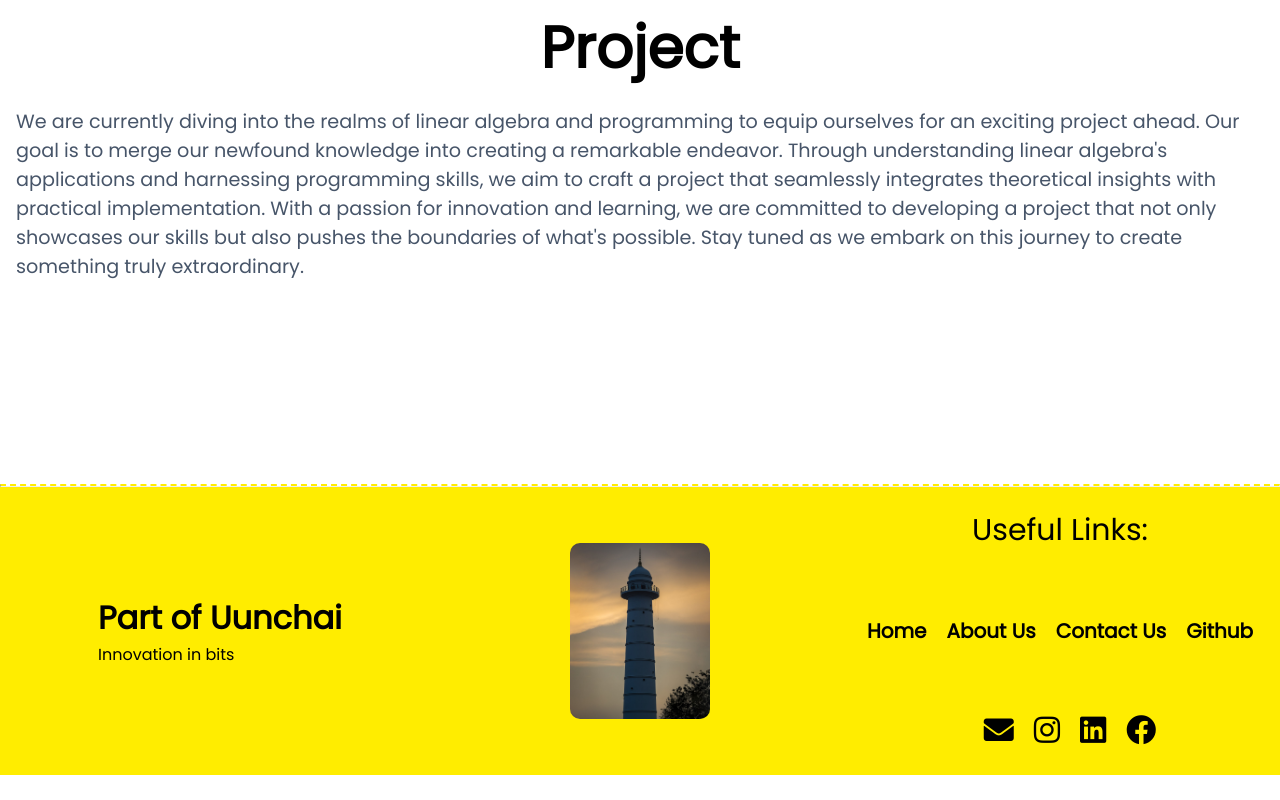
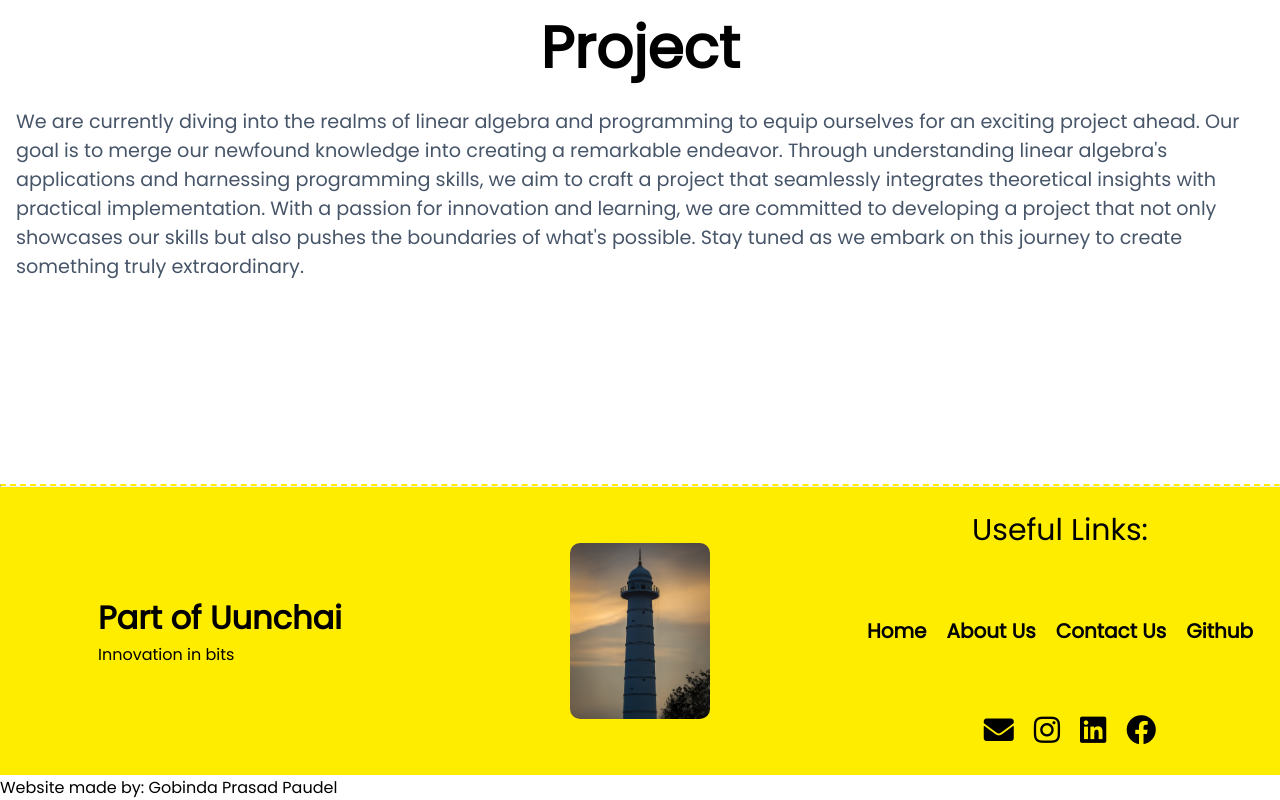
Before and after one commit to gobinda-prasad-paudel/uunchai, a plain HTML site: page index.html in a window 1280 px wide. Shown: the part 1911-2711 px from the top of the page. Before the commit the page ends 2686 px from the top, so only its background shows below. Drawn offline with Linux system fonts and the light colour scheme.

Commit message:
Update index.html

```diff
--- a/index.html
+++ b/index.html
@@ -1,14 +1,12 @@
 <!doctype html>
 <html lang="en">
-
-<head>
 
 <meta charset="UTF-8" />
 <meta http-equiv="X-UA-Compatible" content="IE=edge" />
 <meta name="viewport" content="width=device-width, initial-scale=1.0, minimum-scale=1.0, viewport-fit=cover" />
 <meta property="og:title" content="Team Qunantaverse" />
 <meta name="keywords" content="team quantaverse, team quantum, darahara,  uunchai" />
-  <meta property="og:url" content="https://gobinda-prasad-paudel.github.io/uunchai/" />
+<meta property="og:url" content="t-quntaverse.netlify.app" />
 <meta property="og:image" />
 <meta property="og:description" content="Innovations in bits" />
 <meta property="og:type" content="website" />
@@ -20,7 +18,6 @@
   crossorigin="anonymous" referrerpolicy="no-referrer" />
 <title>Team Quantaverse</title>
 </head>
-
 
 <body>
   <main>
@@ -164,6 +161,7 @@
         </div>
         <div class="footer_links">
 
+
           <a href="mailto:uunchai1@gmail.com?subject=Contact%20from%20Team%20Quantaverse%20Website&body=Hi%20Gobinda%20Poudel,%0A%0AContacted%20through%20website%20of%20Team%20Quantaverse"
             target="_blank"><i class="fas fa-envelope"></i></a>
           <a href="https://www.instagram.com/uunchaii/" target="_blank"><i class="fab fa-instagram"></i></a>
@@ -175,6 +173,10 @@
       </div>
 
     </footer>
+    <div class="developer">
+      <p>Website made by: <a class="link" target="_blank" href="https://gobindapoudel.com.np">Gobinda
+          Prasad Paudel</a></p>
+    </div>
   </main>
   <div class="mobile">
     Currently, the website is currently under-maintenance for mobile devices. Please 😁 kindly visit this website
@@ -271,5 +273,4 @@
 
 </script>
 
-
 </html>
```
Lines whose indentation alone changed are shown as unchanged.
